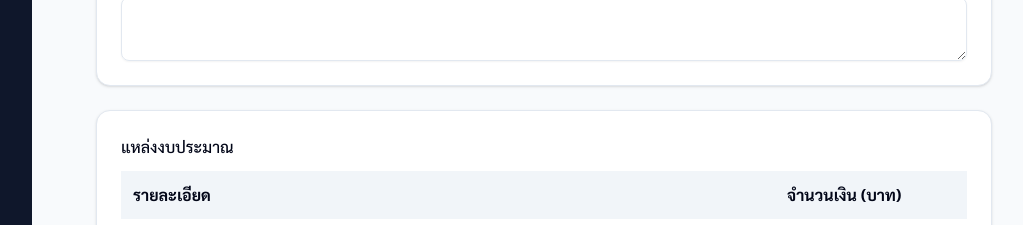
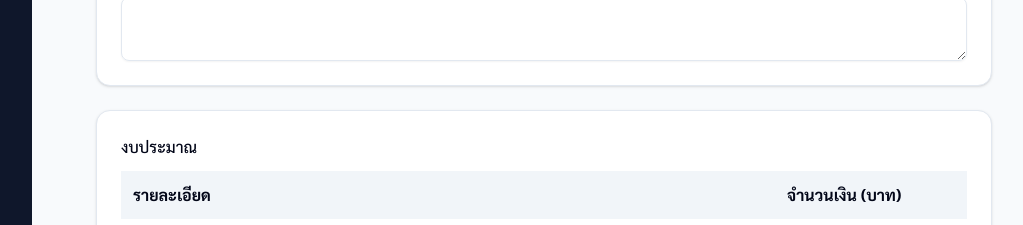
Before and after one commit to PhooChakrit/Faculty_Bugget, a Next.js app: page /add-project in a window 1280 px wide. Shown: the part 2720-2945 px from the top of the page, without its empty margins (224-1247 px from the left). Built offline with nearby package versions, Linux system fonts and the light colour scheme.

Commit message:
fix: update budget-related terminology for consistency across project sections
- Changed "แหล่งงบประมาณ" to "งบประมาณ" in multiple components to standardize terminology.
- Updated error message in schema to reflect the new terminology.

```diff
--- a/features/add-project/components/ProjectPreview.tsx
+++ b/features/add-project/components/ProjectPreview.tsx
@@ -139,7 +139,7 @@ export function ProjectPreview({
           />
         </Section>
 
-        <Section title="แหล่งงบประมาณ">
+        <Section title="งบประมาณ">
           <Row label="ภายนอกภาครัฐ" value={formData.budgetSourceExtGov} />
           <Row label="ภายนอกภาคเอกชน" value={formData.budgetSourceExtPrivate} />
           <Row
--- a/features/add-project/components/sections/BudgetAndNotesSection.tsx
+++ b/features/add-project/components/sections/BudgetAndNotesSection.tsx
@@ -223,7 +223,7 @@ export function BudgetAndNotesSection({
       <CardContent className="space-y-6">
         {/* Budget Sources Section */}
         <div>
-          <h3 className="font-medium mb-3">แหล่งงบประมาณ</h3>
+          <h3 className="font-medium mb-3">งบประมาณ</h3>
           <div>
             <table className="w-full">
               <thead className="bg-muted rounded-t-lg">
--- a/features/add-project/components/sections/BudgetSourcesSection.tsx
+++ b/features/add-project/components/sections/BudgetSourcesSection.tsx
@@ -17,7 +17,7 @@ export function BudgetSourcesSection({
     <Card>
       <CardContent className="space-y-4">
         <div>
-          <h3 className="font-medium mb-3">แหล่งงบประมาณ</h3>
+          <h3 className="font-medium mb-3">งบประมาณ</h3>
           <div className="border rounded-lg overflow-hidden">
             <table className="w-full">
               <thead className="bg-muted">
--- a/features/add-project/schema.ts
+++ b/features/add-project/schema.ts
@@ -144,7 +144,7 @@ export const formDataSchema = z
     if (!isBudgetValid) {
       ctx.addIssue({
         code: z.ZodIssueCode.custom,
-        message: `ยอดรวมงบประมาณไม่สมดุล: แหล่งงบประมาณ (${budgetSourceTotal.toLocaleString("en-US", { minimumFractionDigits: 2, maximumFractionDigits: 2 })} บาท), รายรับ (${incomeTotal.toLocaleString("en-US", { minimumFractionDigits: 2, maximumFractionDigits: 2 })} บาท) และรายจ่าย (${expenseTotal.toLocaleString("en-US", { minimumFractionDigits: 2, maximumFractionDigits: 2 })} บาท) ต้องเท่ากันพอดี`,
+        message: `ยอดรวมงบประมาณไม่สมดุล: งบประมาณ (${budgetSourceTotal.toLocaleString("en-US", { minimumFractionDigits: 2, maximumFractionDigits: 2 })} บาท), รายรับ (${incomeTotal.toLocaleString("en-US", { minimumFractionDigits: 2, maximumFractionDigits: 2 })} บาท) และรายจ่าย (${expenseTotal.toLocaleString("en-US", { minimumFractionDigits: 2, maximumFractionDigits: 2 })} บาท) ต้องเท่ากันพอดี`,
         path: ["budgetSourceExtGov"],
       });
     }
--- a/features/view-project/components/sections/BudgetAndNotesSection.tsx
+++ b/features/view-project/components/sections/BudgetAndNotesSection.tsx
@@ -79,7 +79,7 @@ export function BudgetAndNotesSection({
       <CardContent className="space-y-6 pt-6">
         {/* Budget Sources Section */}
         <div>
-          <h3 className="font-medium mb-3">แหล่งงบประมาณ</h3>
+          <h3 className="font-medium mb-3">งบประมาณ</h3>
           <div className="border rounded-lg overflow-hidden">
             <table className="w-full">
               <thead className="bg-muted">
--- a/features/view-project/components/sections/BudgetSourcesSection.tsx
+++ b/features/view-project/components/sections/BudgetSourcesSection.tsx
@@ -28,7 +28,7 @@ export function BudgetSourcesSection({ formData }: BudgetSourcesSectionProps) {
     <Card>
       <CardContent className="space-y-4 pt-6">
         <div>
-          <h3 className="font-medium mb-3">แหล่งงบประมาณ</h3>
+          <h3 className="font-medium mb-3">งบประมาณ</h3>
           <div className="border rounded-lg overflow-hidden">
             <table className="w-full">
               <thead className="bg-muted">
```
